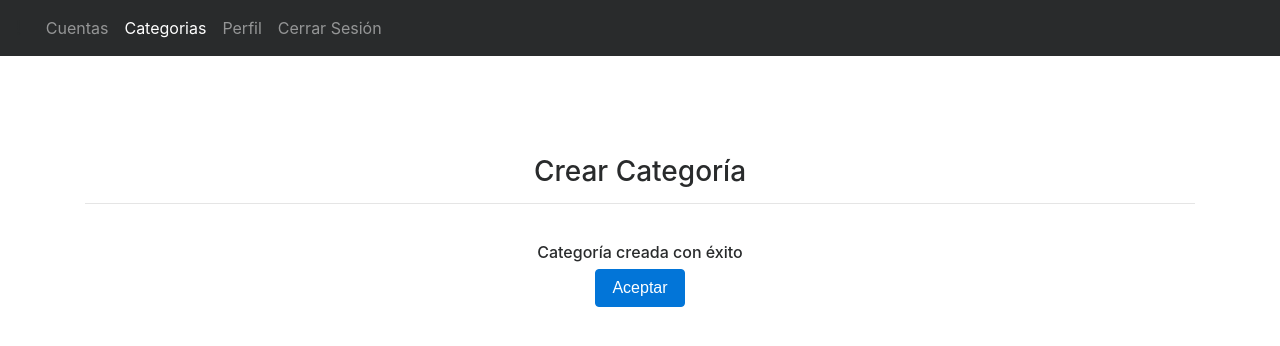
After one commit to jorgeSalazar19/Sistema_Egresados, a Django app: template web/template/Root/categoriaCreada.html in a window 1280 px wide. The commit adds this page. Shown: the top 346 px of the page. Run offline with Django 3.2, Linux system fonts and the light colour scheme; the template is opened without the code that fills it, so the values that code supplies are empty; some libraries are stand-ins or nearby versions.

Commit message:
Plantilla de categoría creada

```diff
--- a/web/template/Root/CrearCategoria.html
+++ b/web/template/Root/CrearCategoria.html
@@ -31,7 +31,8 @@
         </div>
         <center>
           <button type="button" class="btn btn-danger" onclick="location.href='/lista_categorias?username={{usuario.username}}';" >Cancelar</button>
-          <button type="submit" class="btn btn-primary">Enviar</button>
+
+          <button type="submit" class="btn btn-primary" onclick="location.href='/success_category?username={{usuario.username}}';" >Enviar</button>
         </center>
       </form>
     </div>
--- /dev/null
+++ b/web/template/Root/categoriaCreada.html
@@ -0,0 +1,25 @@
+{% extends "Bases/BaseCategorias.html" %}
+{% load staticfiles %}
+
+{% block category_root %}
+	<section class="container" style="padding-top: 100px;">
+		<div class="row">
+			<div class="col-lg-12">
+				<center>
+					<h3>Crear Categoría</h3><hr>
+				</center>
+			</div>
+		</div>
+		<div class="row">
+			<div class="col-lg-12">
+				<br>
+				<center>
+					<h6>Categoría creada con éxito</h6>
+					<button type="button" class="btn btn-primary" onclick="location.href='/lista_categorias?username={{usuario.username}}';">
+						Aceptar
+					</button>
+				</center>
+			</div>
+		</div>
+	</section>
+{% endblock category_root %}
--- a/web/urls.py
+++ b/web/urls.py
@@ -138,5 +138,11 @@ urlpatterns = [
         name = 'profile_graduated'
     ),
 
+    url(regex=r'^success_category/$',
+        view= SuccessCategory,
+        name = 'success_category'
+    ),
+
+
 
 ] + static(settings.MEDIA_URL, document_root=settings.MEDIA_ROOT)
--- a/web/views/__init__.py
+++ b/web/views/__init__.py
@@ -25,6 +25,7 @@ from .superuser.aceptar_cuentas_admin import AceptarCuentasAdmin
 from .superuser.create_category import CreateCategory
 from .superuser.lista_categories import ListCategory
 from .superuser.delete_categories import DeleteCategory
+from .superuser.success_category import SuccessCategory
 
 from .index import Index
 from .logout import closeSession
--- a/web/views/superuser/create_category.py
+++ b/web/views/superuser/create_category.py
@@ -39,6 +39,7 @@ def CreateCategory(request):
             if len(error) == 0:
                 form_category.save()
                 mensaje_only = (True , "Categoria guardada full")
+                return redirect('success_category?username='+username)
         else:
             errors = form_category.get_errors()
             message_e = []
```
Also changed, not shown: web/views/superuser/success_category.py (added, +22 -0 lines).
